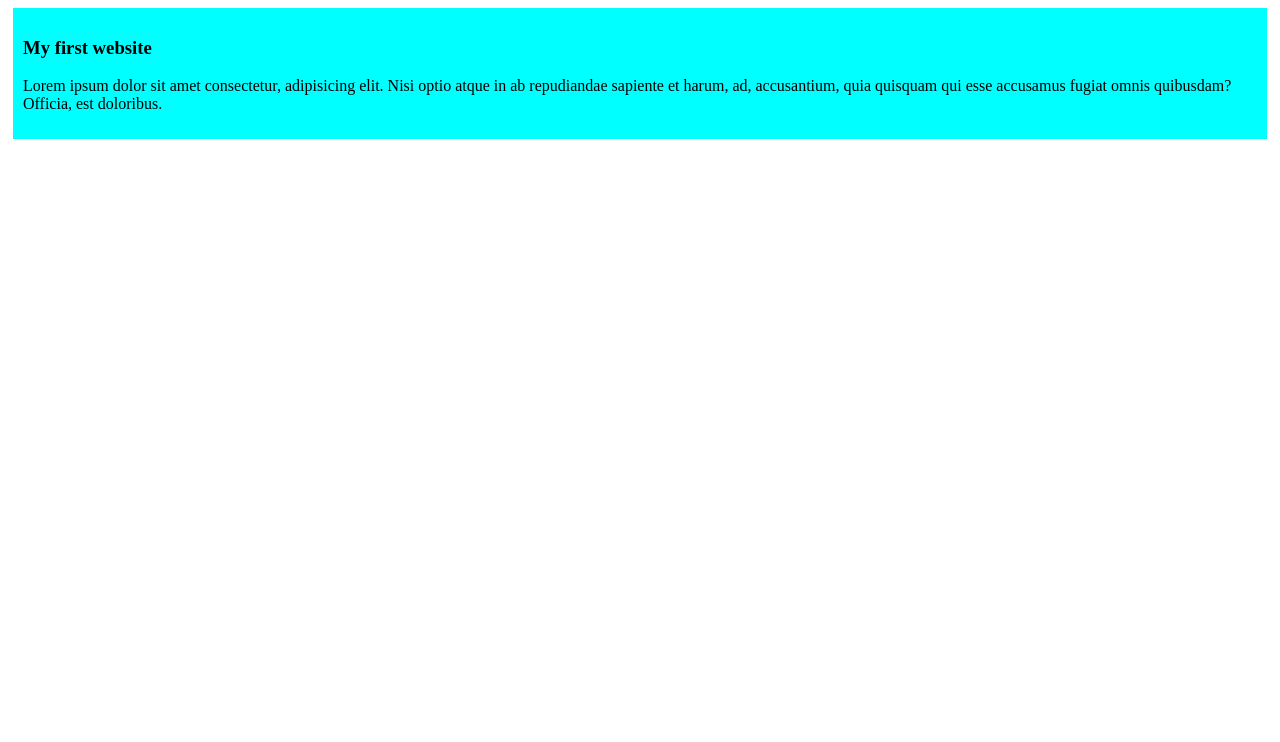
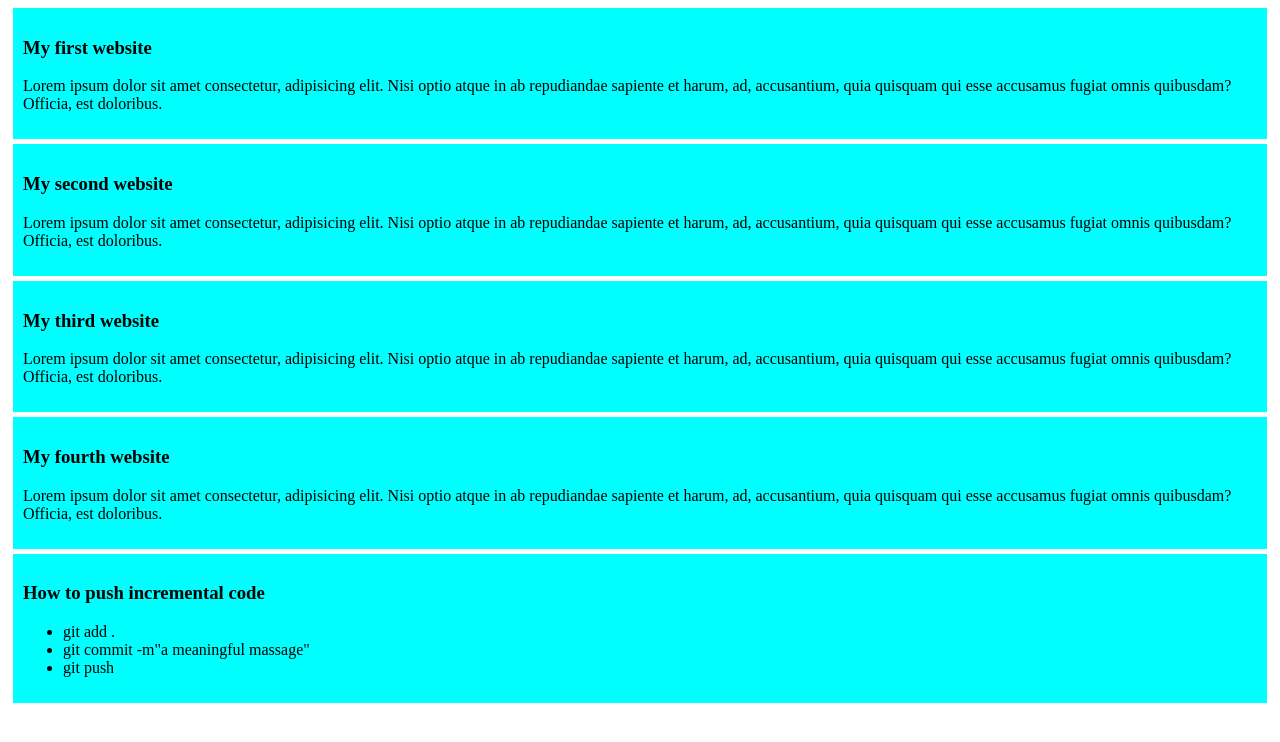
Before and after one commit to Rajuanul-Haque/My-simple-website, a plain HTML site: page index.html in a window 1280 px wide. Drawn offline with Linux system fonts and the light colour scheme.

Commit message:
third blog add

```diff
--- a/index.html
+++ b/index.html
@@ -11,5 +11,25 @@
         <h3>My first website</h3>
         <p>Lorem ipsum dolor sit amet consectetur, adipisicing elit. Nisi optio atque in ab repudiandae sapiente et harum, ad, accusantium, quia quisquam qui esse accusamus fugiat omnis quibusdam? Officia, est doloribus.</p>
     </div>
+    <div>
+        <h3>My second website</h3>
+        <p>Lorem ipsum dolor sit amet consectetur, adipisicing elit. Nisi optio atque in ab repudiandae sapiente et harum, ad, accusantium, quia quisquam qui esse accusamus fugiat omnis quibusdam? Officia, est doloribus.</p>
+    </div>
+    <div>
+        <h3>My third website</h3>
+        <p>Lorem ipsum dolor sit amet consectetur, adipisicing elit. Nisi optio atque in ab repudiandae sapiente et harum, ad, accusantium, quia quisquam qui esse accusamus fugiat omnis quibusdam? Officia, est doloribus.</p>
+    </div>
+    <div>
+        <h3>My fourth website</h3>
+        <p>Lorem ipsum dolor sit amet consectetur, adipisicing elit. Nisi optio atque in ab repudiandae sapiente et harum, ad, accusantium, quia quisquam qui esse accusamus fugiat omnis quibusdam? Officia, est doloribus.</p>
+    </div>
+    <div>
+        <h3>How to push incremental code</h3>
+        <ul>
+            <li>git add .</li>
+            <li>git commit -m"a meaningful massage"</li>
+            <li>git push</li>
+        </ul>
+    </div>
 </body>
 </html>
```
